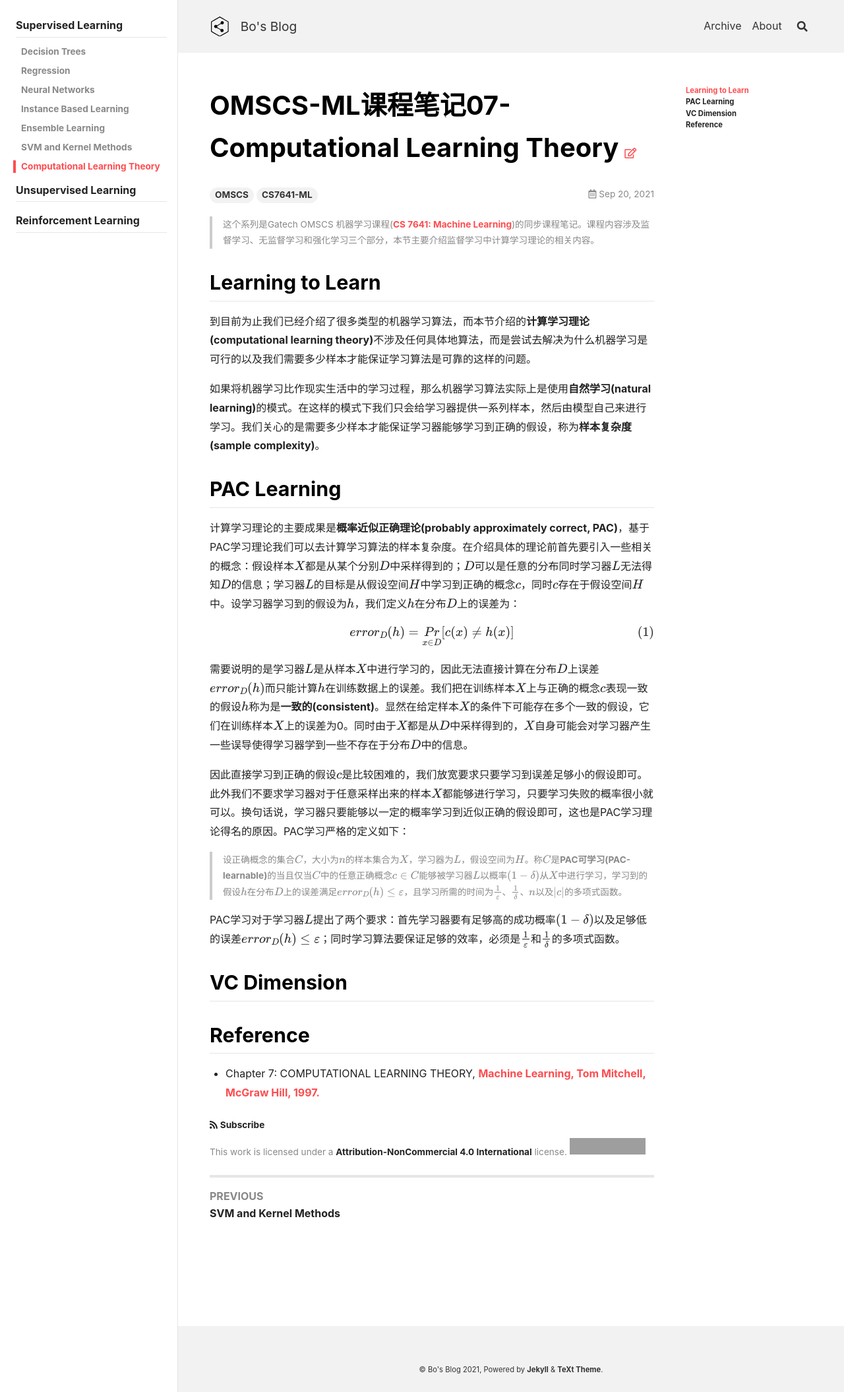
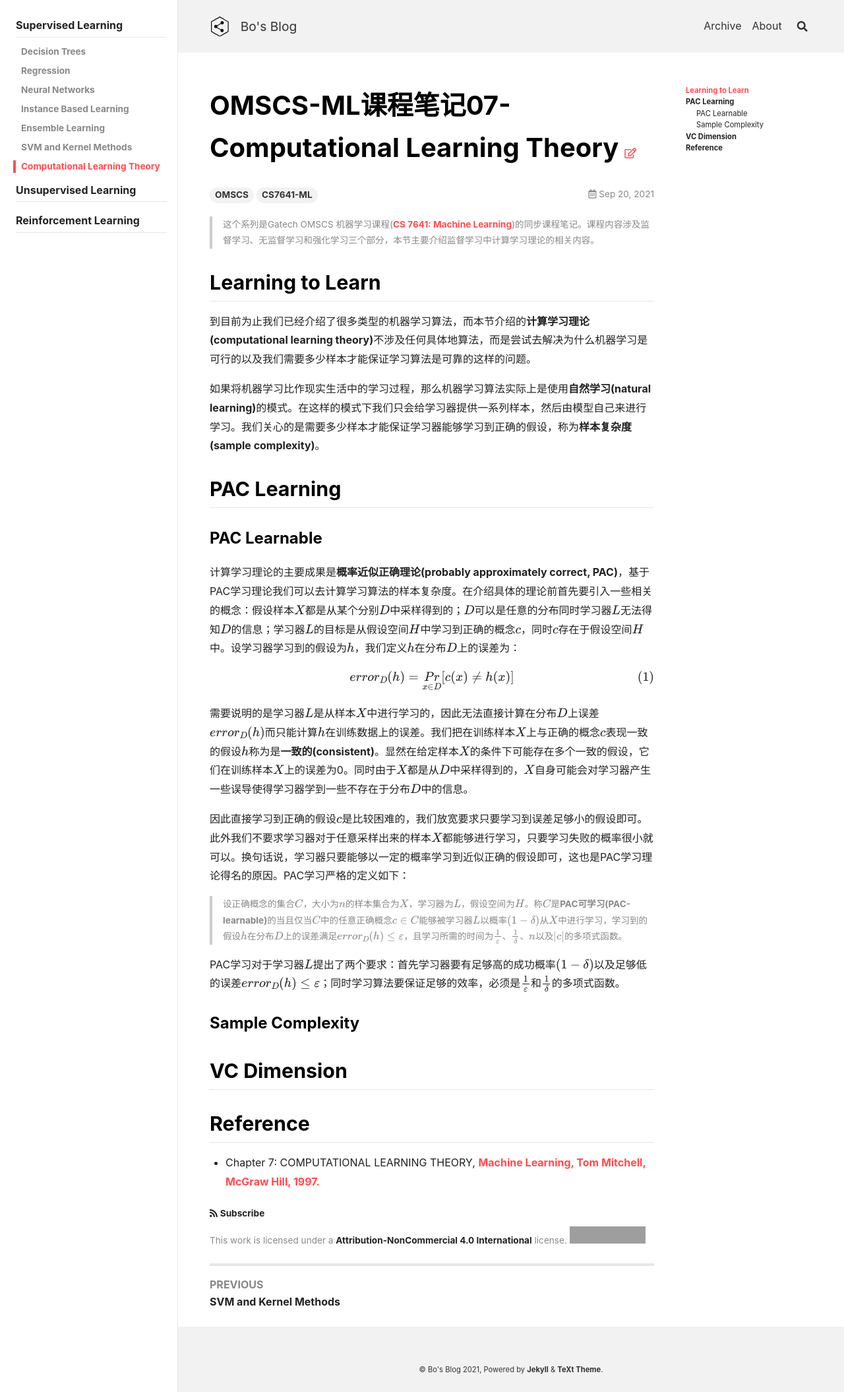
Before and after one commit to peng00bo00/peng00bo00_previous_blog, a Jekyll site: the page built from _posts/2021-09-20-OMSCS-ML-NOTES-07.md, in a window 1280 px wide. Shown: the whole page at 66% size. Built offline with Jekyll 4.4.1, drawn with Linux system fonts in a browser that asks for light colours; nearby versions of some CDN libraries; formulas are drawn with MathJax 3; grey boxes are pictures that could not be loaded.

Commit message:
Update 2021-09-20-OMSCS-ML-NOTES-07.md

```diff
--- a/_posts/2021-09-20-OMSCS-ML-NOTES-07.md
+++ b/_posts/2021-09-20-OMSCS-ML-NOTES-07.md
@@ -20,6 +20,8 @@ sidebar:
 
 ## PAC Learning
 
+### PAC Learnable
+
 计算学习理论的主要成果是**概率近似正确理论(probably approximately correct, PAC)**，基于PAC学习理论我们可以去计算学习算法的样本复杂度。在介绍具体的理论前首先要引入一些相关的概念：假设样本$X$都是从某个分别$D$中采样得到的；$D$可以是任意的分布同时学习器$L$无法得知$D$的信息；学习器$L$的目标是从假设空间$H$中学习到正确的概念$c$，同时$c$存在于假设空间$H$中。设学习器学习到的假设为$h$，我们定义$h$在分布$D$上的误差为：
 
 $$
@@ -34,6 +36,8 @@ $$
 
 PAC学习对于学习器$L$提出了两个要求：首先学习器要有足够高的成功概率$(1-\delta)$以及足够低的误差$error_D(h) \leq \varepsilon$；同时学习算法要保证足够的效率，必须是$\frac{1}{\varepsilon}$和$\frac{1}{\delta}$的多项式函数。
 
+### Sample Complexity
+
 ## VC Dimension
 
 ## Reference
```
